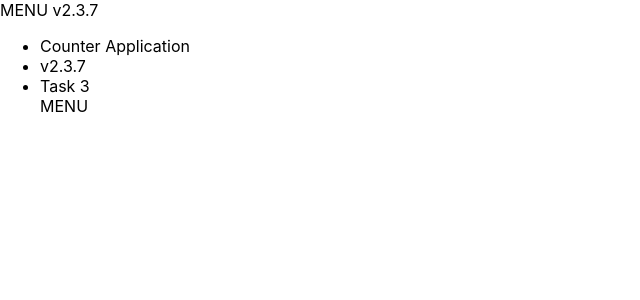
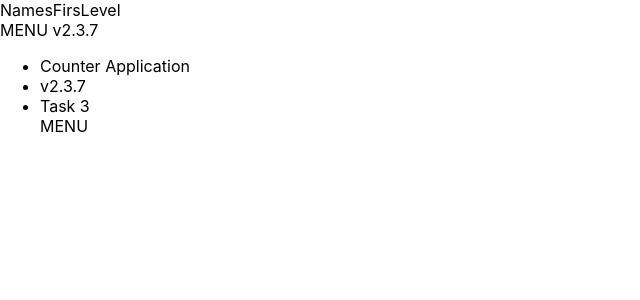
Before and after one commit to Nosov-Pavel/react-app-aject, a React (Create React App) app: page / in a window 1280 px wide. Shown: the top 300 px of the page, without its empty margins (0-640 px from the left). Built offline with nearby package versions, Linux system fonts and the light colour scheme.

Commit message:
Menu1.props

```diff
--- a/src/App.js
+++ b/src/App.js
@@ -1,13 +1,16 @@
 import TaskList from "./TaskList";
 import TopMenu from "./TopMenu";
+import Menu1 from "./Menu 1";
 
 function App() {
+    const AppToMenu1and2 = 'FirsLevel';
 
     const name = 'Counter Application';
     const version = 'v2.3.7'
 
     return (
         <div>
+            <Menu1 fromApp={AppToMenu1and2}/>
             <TopMenu v={version}/>
           <TaskList siteName={name} veris={version}/>
         </div>
--- a/src/Menu 1.js
+++ b/src/Menu 1.js
@@ -1,6 +1,6 @@
 function Menu1(props){
     return(
-        <div>Names</div>
+        <div>Names{props.fromApp}</div>
 
     )
 }
```
